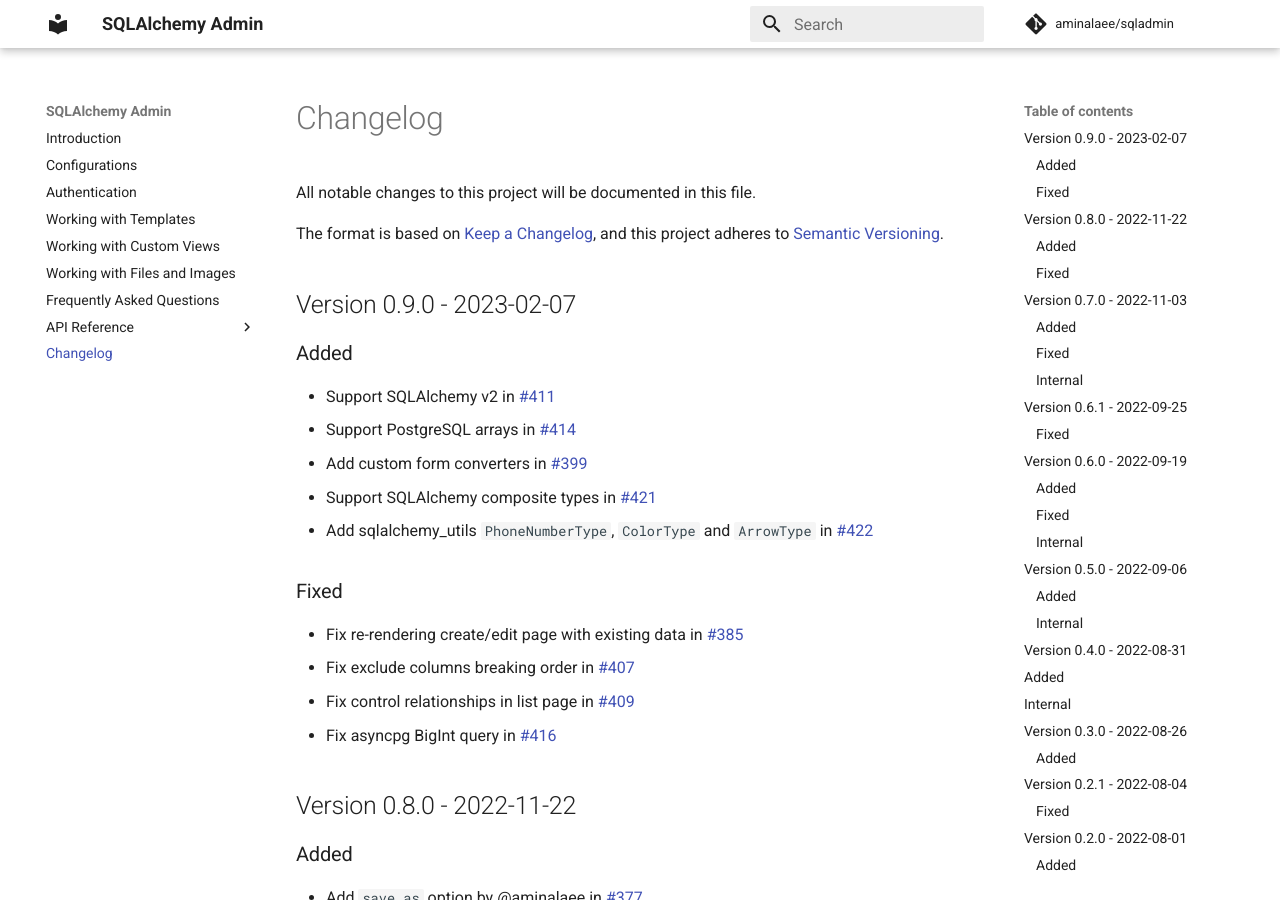
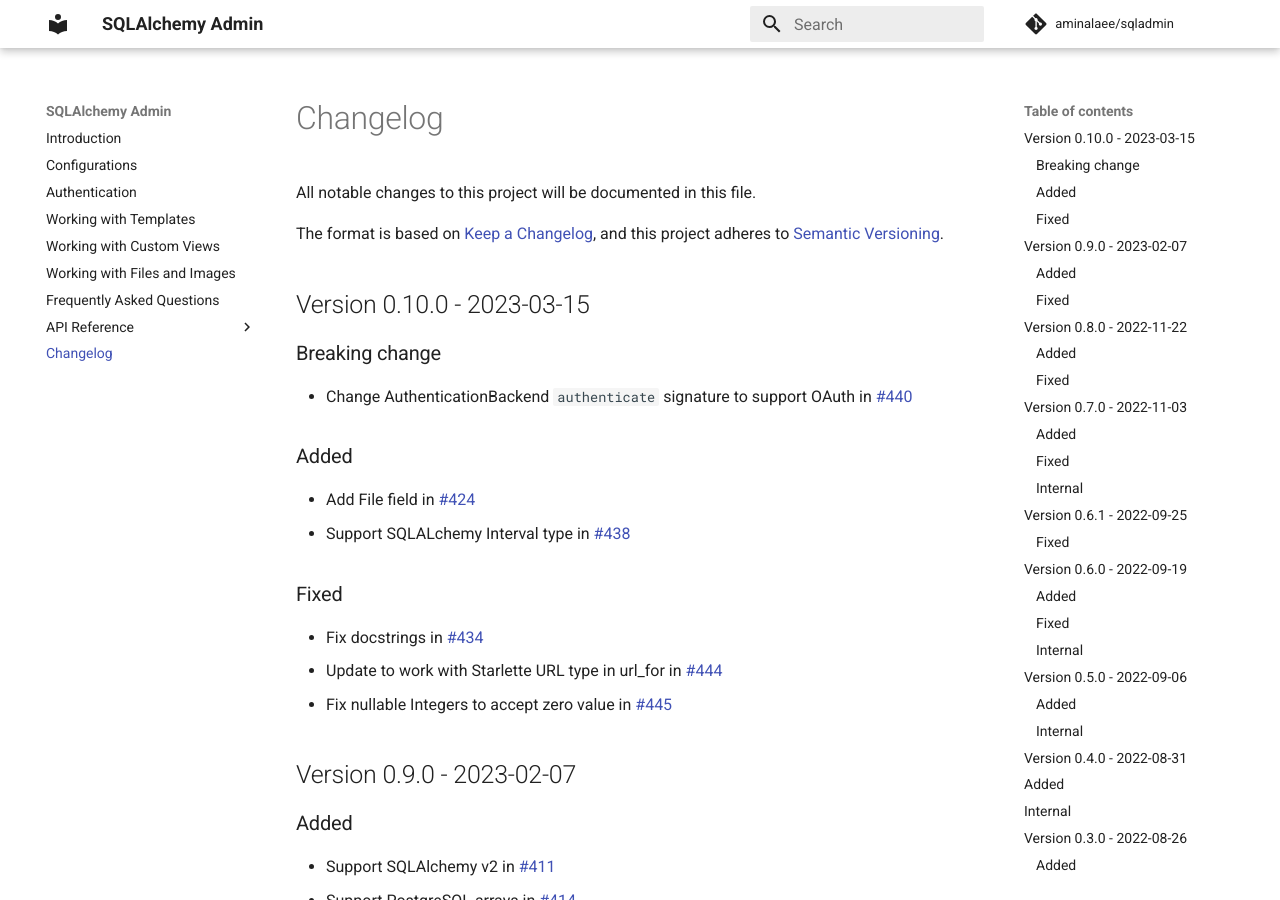
Before and after one commit to aminalaee/sqladmin, an MkDocs documentation site: the page built from docs/changelog.md, in a window 1280 px wide and 900 px high. Built offline with MkDocs 1.6.1 and Material for MkDocs 9.7.7, drawn with Linux system fonts in a browser that asks for light colours; comment, search, counter and statistics services are not loaded.

Commit message:
Version 0.10.0 (#448)

```diff
--- a/docs/changelog.md
+++ b/docs/changelog.md
@@ -3,6 +3,23 @@
 
 The format is based on [Keep a Changelog](https://keepachangelog.com/en/1.0.0/),
 and this project adheres to [Semantic Versioning](https://semver.org/spec/v2.0.0.html).
+
+## Version 0.10.0 - 2023-03-15
+
+### Breaking change
+
+* Change AuthenticationBackend `authenticate` signature to support OAuth in [#440](https://github.com/aminalaee/sqladmin/pull/440)
+
+### Added
+
+* Add File field in [#424](https://github.com/aminalaee/sqladmin/pull/424)
+* Support SQLALchemy Interval type in [#438](https://github.com/aminalaee/sqladmin/pull/438)
+
+### Fixed
+
+* Fix docstrings in [#434](https://github.com/aminalaee/sqladmin/pull/434)
+* Update to work with Starlette URL type in url_for in [#444](https://github.com/aminalaee/sqladmin/pull/444)
+* Fix nullable Integers to accept zero value in [#445](https://github.com/aminalaee/sqladmin/pull/445)
 
 ## Version 0.9.0 - 2023-02-07
 
--- a/sqladmin/__init__.py
+++ b/sqladmin/__init__.py
@@ -1,7 +1,7 @@
 from sqladmin.application import Admin, expose
 from sqladmin.models import BaseView, ModelAdmin, ModelView
 
-__version__ = "0.9.0"
+__version__ = "0.10.0"
 
 __all__ = [
     "Admin",
```
Also changed, not shown: CHANGELOG.md (+19 -0 lines).
